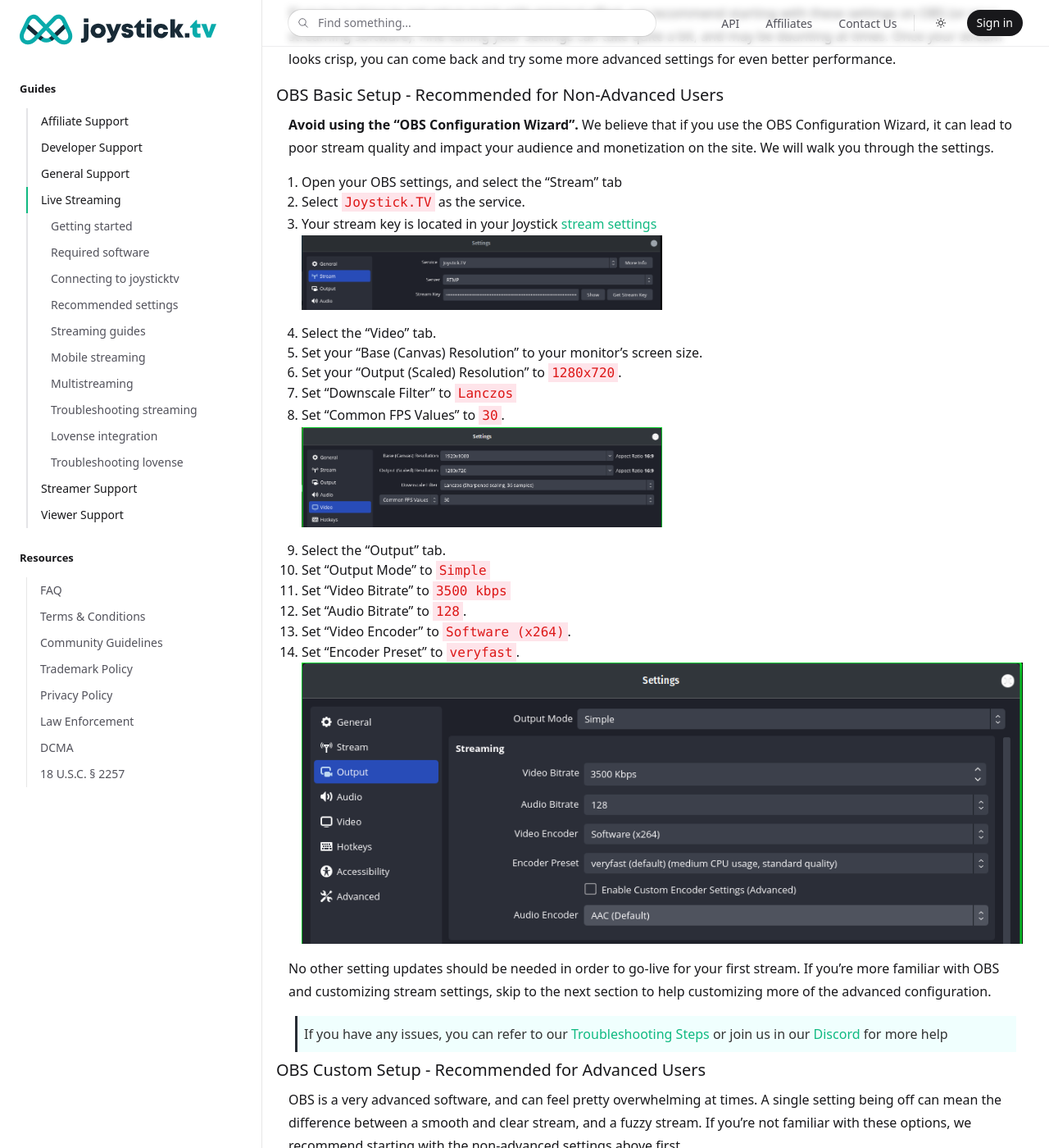
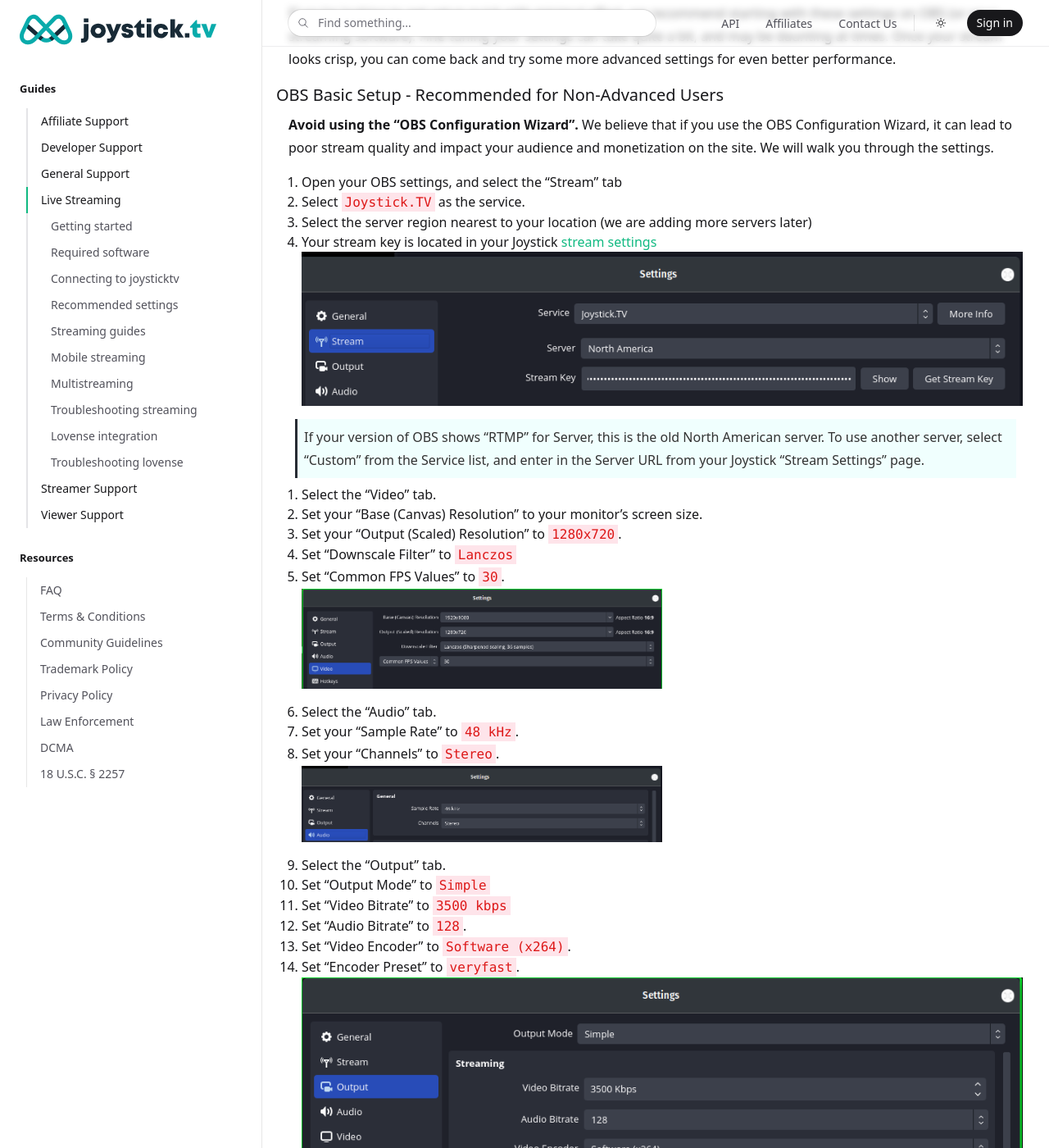
Before and after one commit to joysticktv/joysticktv.github.io, a Jekyll site: the page built from live_streaming.md, in a window 1280 px wide and 1400 px high, scrolled down 2103 px. Shown: the whole window at 82% size. Built offline with Jekyll 4.4.1, drawn with Linux system fonts in a browser that asks for light colours; nearby versions of some CDN libraries; comment, search, counter and statistics services are not loaded; some of the changed text lies outside the part shown.

Commit message:
Updating some recommended settings and troubleshooting tips (#49)

```diff
--- a/live_streaming.md
+++ b/live_streaming.md
@@ -116,8 +116,11 @@
 
 1. Open your OBS settings, and select the "Stream" tab
 1. Select `Joystick.TV` as the service.
+1. Select the server region nearest to your location (we are adding more servers later)
 1. Your stream key is located in your Joystick [stream settings](https://joystick.tv/stream-settings)
 ![OBS Service Setup](/assets/obs-setup-stream-service.png)
+
+> If your version of OBS shows "RTMP" for Server, this is the old North American server. To use another server, select "Custom" from the Service list, and enter in the Server URL from your Joystick "Stream Settings" page.
 
 1. Select the "Video" tab.
 1. Set your "Base (Canvas) Resolution" to your monitor's screen size.
@@ -125,6 +128,11 @@
 1. Set "Downscale Filter" to `Lanczos`
 1. Set "Common FPS Values" to `30`.
 ![OBS Video Setup](/assets/obs-setup-video-settings.png)
+
+1. Select the "Audio" tab.
+1. Set your "Sample Rate" to `48 kHz`.
+1. Set your "Channels" to `Stereo`.
+![OBS Aduio Setup](/assets/obs-setup-audio-settings.png)
 
 1. Select the "Output" tab.
 1. Set "Output Mode" to `Simple`
@@ -414,8 +422,9 @@
 
 ## Troubleshooting Streaming
 
-If you are currently having trouble connecting, here are a few things you can check:
+If you are currently having trouble connecting, or experiencing a high delay in your stream, here are a few things you can check:
 
+* Run a [Speed Test](https://www.speedtest.net/). Is your ping under 15ms and your upload over 15Mbps?
 * Check your Bitrate under “Output”. Set it between 2500Kbps – 8500Kbps
 * If you’re set to 60fps, give 30fps a try. We do support 60, but if your connection is low, dropping to 30 may help.
 * Try setting your Encoder to x264. Hardware encoding can be tricky if you’re not familiar with it.
```
Also changed, not shown: assets/obs-setup-audio-settings.png (added), assets/obs-setup-stream-service.png.
